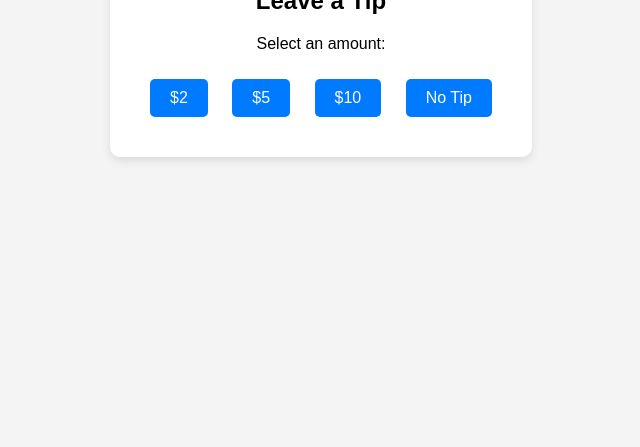
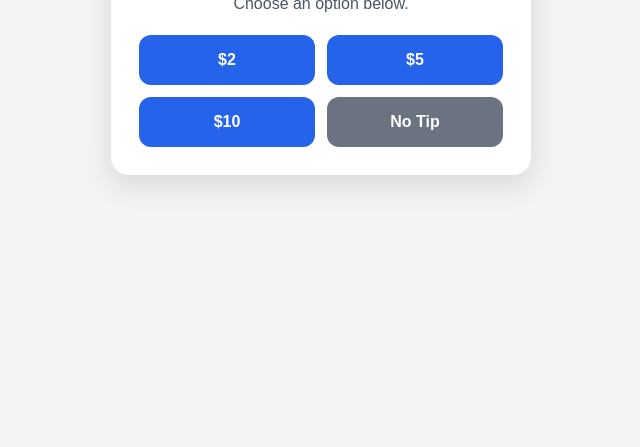
Before and after one commit to Wazzduh/Tip-screen, a plain HTML site: page index.html in a window 1280 px wide. Shown: the part 353-800 px from the top of the page, without its empty margins (319-959 px from the left). Drawn offline with Linux system fonts and the light colour scheme.

Commit message:
Refactor index.html for improved layout and styling

```diff
--- a/index.html
+++ b/index.html
@@ -1,59 +1,102 @@
 <!DOCTYPE html>
 <html lang="en">
 <head>
-  <meta charset="UTF-8">
-  <title>Tip Screen</title>
+  <meta charset="UTF-8" />
+  <meta name="viewport" content="width=device-width, initial-scale=1.0" />
+  <meta name="theme-color" content="#2563eb" />
+  <title>Tip App</title>
+  <link rel="manifest" href="manifest.json" />
   <style>
+    * { box-sizing: border-box; }
     body {
+      margin: 0;
+      min-height: 100vh;
+      display: flex;
+      align-items: center;
+      justify-content: center;
       font-family: Arial, sans-serif;
-      display: flex;
-      justify-content: center;
-      align-items: center;
-      height: 100vh;
-      margin: 0;
-      background-color: #f4f4f4;
+      background: #f3f4f6;
+      color: #111827;
     }
-
-    .container {
+    .card {
+      width: min(92vw, 420px);
+      background: #ffffff;
+      border-radius: 18px;
+      padding: 28px;
+      box-shadow: 0 10px 30px rgba(0, 0, 0, 0.12);
       text-align: center;
-      background: white;
-      padding: 30px;
-      border-radius: 10px;
-      box-shadow: 0 4px 10px rgba(0,0,0,0.1);
     }
-
+    h1 {
+      margin: 0 0 10px;
+      font-size: 2rem;
+    }
+    p {
+      margin: 0 0 22px;
+      color: #4b5563;
+      font-size: 1rem;
+    }
+    .buttons {
+      display: grid;
+      grid-template-columns: 1fr 1fr;
+      gap: 12px;
+    }
     button {
-      margin: 10px;
-      padding: 10px 20px;
-      font-size: 16px;
       border: none;
-      border-radius: 5px;
+      border-radius: 12px;
+      padding: 16px;
+      font-size: 1rem;
+      font-weight: bold;
+      background: #2563eb;
+      color: white;
       cursor: pointer;
-      background-color: #007BFF;
-      color: white;
+      transition: transform 0.12s ease, opacity 0.12s ease;
     }
-
-    button:hover {
-      background-color: #0056b3;
+    button:hover { opacity: 0.95; }
+    button:active { transform: scale(0.98); }
+    .secondary { background: #6b7280; }
+    .thank-you {
+      font-size: 2rem;
+      font-weight: bold;
+      color: #16a34a;
+      margin-top: 8px;
+    }
+    .subtext {
+      margin-top: 10px;
+      color: #6b7280;
     }
   </style>
 </head>
 <body>
+  <main class="card" id="app">
+    <h1>Leave a Tip</h1>
+    <p>Choose an option below.</p>
+    <div class="buttons">
+      <button data-tip="$2">$2</button>
+      <button data-tip="$5">$5</button>
+      <button data-tip="$10">$10</button>
+      <button class="secondary" data-tip="No Tip">No Tip</button>
+    </div>
+  </main>
 
-<div class="container" id="main">
-  <h2>Leave a Tip</h2>
-  <p>Select an amount:</p>
-  <button onclick="thankYou()">$2</button>
-  <button onclick="thankYou()">$5</button>
-  <button onclick="thankYou()">$10</button>
-  <button onclick="thankYou()">No Tip</button>
-</div>
+  <script>
+    const app = document.getElementById('app');
 
-<script>
-  function thankYou() {
-    document.getElementById("main").innerHTML = "<h2>Thank you!</h2>";
-  }
-</script>
+    app.addEventListener('click', (event) => {
+      const button = event.target.closest('button[data-tip]');
+      if (!button) return;
 
+      app.innerHTML = `
+        <h1>Thank you!</h1>
+        <div class="thank-you">✓</div>
+        <p class="subtext">Your selection was received.</p>
+      `;
+    });
+
+    if ('serviceWorker' in navigator) {
+      window.addEventListener('load', () => {
+        navigator.serviceWorker.register('./service-worker.js').catch(() => {});
+      });
+    }
+  </script>
 </body>
 </html>
```
